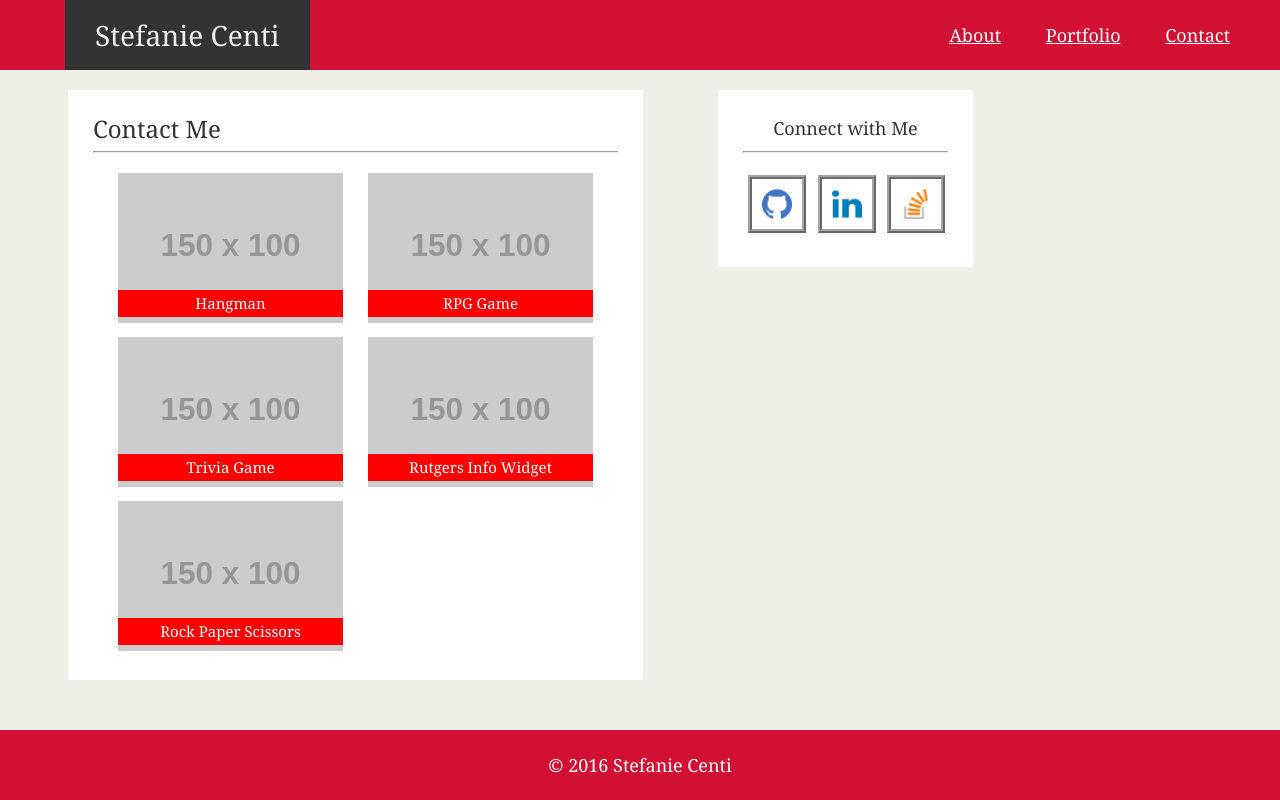
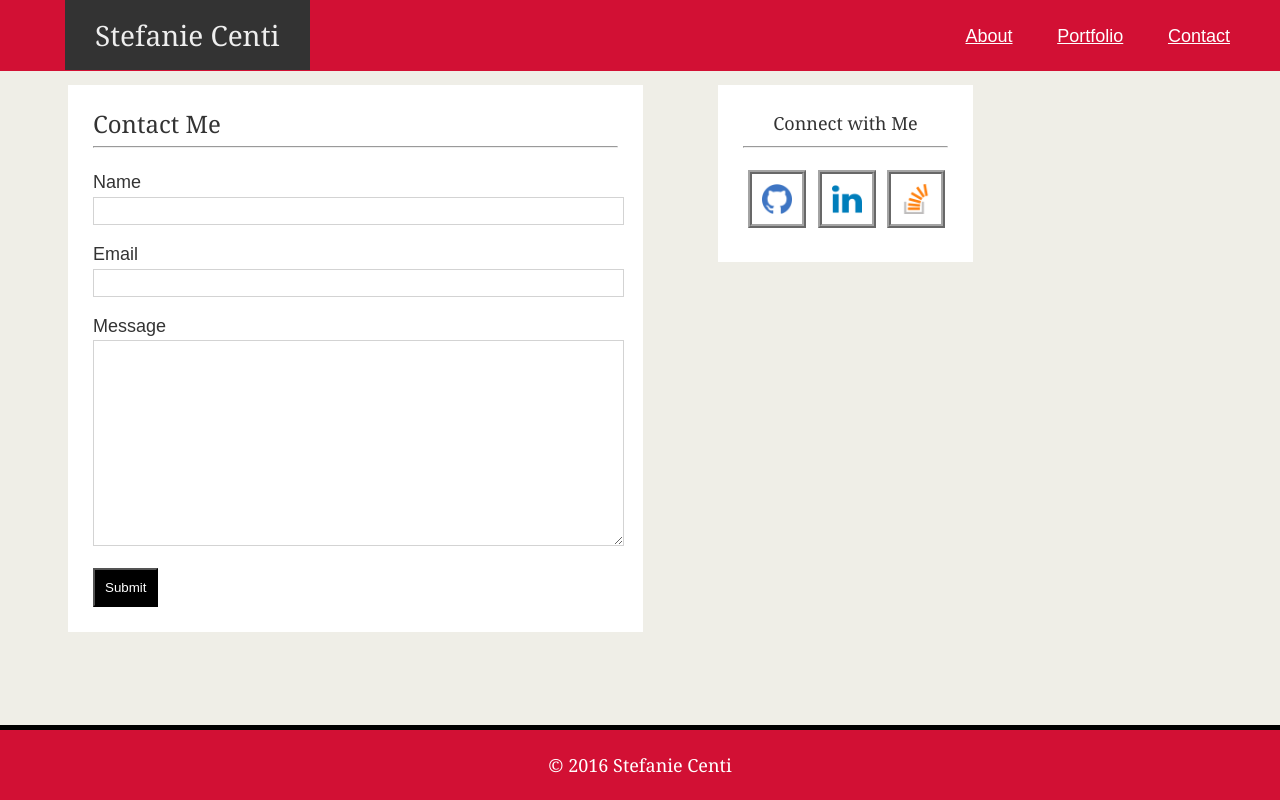
Before and after one commit to stefcenti/class-oct-2016, a PHP site: page /contact.html in a window 1280 px wide. Run offline with PHP 8.4, Linux system fonts and the light colour scheme; grey boxes labelled with a size stand in for pictures from a placeholder-image service; some libraries are stand-ins or nearby versions.

Commit message:
added fields to contact form

```diff
--- a/week01-html-css-git/homework/basic-portfolio/assets/css/style.css
+++ b/week01-html-css-git/homework/basic-portfolio/assets/css/style.css
@@ -8,6 +8,20 @@ Experiment with deleting lines of code from the CSS to see how it affects the we
 */
 html {
 	height: 100%;
+}
+
+h1, h2, h3, h4, h5, h6 {
+	font-family: 'Georgia', 'Times', 'Times New Roman', 'serif';
+	/*color: #777777;*/
+}
+
+label, input, textarea, li{
+	font-family: 'Arial', 'Helvetica', 'sans-serif';
+	/*color: #777777;*/
+}
+
+section, h1, h2, h3, h4, h5, div {
+	/*border: solid green 2px;*/
 }
 
 body {
@@ -24,10 +38,11 @@ body {
 
 header {
 	background: #d21034;
-	position: relative;
+	position: fixed;
 	line-height: 70px;
 	overflow: hidden;
 	width: 100%;
+	z-index: 5;
 }
 
 h1 {
@@ -69,19 +84,25 @@ p {
 	max-width: 1024px;
 	width: 525px;
 	position: relative;
-	top: 20px;
+	top: 110px;
 	margin: 0px auto 0 68px;
 }
 
 #main-bio,
-#bio-image {
+#bio-image,
+#contact-form {
 	float: left;
 }
 
-#main-bio {
+#main-bio,
+#contact-form {
 	background-color: white;
 	width: 100%;
 	padding: 25px;
+}
+
+#contact-form {
+	/*display: inline-block;*/
 }
 
 #contact-info {
@@ -128,6 +149,12 @@ p {
 	margin: 2px 2px 2px 5px;
 }
 
+/*** Portfolio Page Settings ***/
+
+.container {
+	top: 85px;
+}
+
 .portfolio-image {
 	position: relative;
 	width: 225px;
@@ -148,7 +175,7 @@ h5 {
 
 #portfolio-row{
 	background-color: white;
-	padding: 25px;
+	padding: 15px;
 	height: 540px;
 	width: 100%;
 	max-width: 1024px
@@ -164,12 +191,42 @@ h5 {
 	margin: 0 25px;
 }
 
+/*** Contact Page Settings ***/
+
+#label {
+	font-size: 15px;
+}
+
+#name-input,
+#email-input,
+#message-input{
+	line-height: 24px;
+	font-size: 15px;
+	width: 100%;
+	border: solid 1px lightgray;
+	margin-bottom: 15px;
+}
+
+#message-input{
+	height: 200px;
+}
+
+button {
+	background-color: black;
+	color: white;
+	padding: 10px;
+}
+
+/*** Footer Settings ***/
+
 footer {
 	color: white;
 	background-color: #d21034;
+	border-top: solid black 5px;
 	width: 100%;
 	line-height: 70px;
 	text-align: center;
 	position: fixed;
 	bottom: 0;
+	z-index: 5;
 }
--- a/week01-html-css-git/homework/basic-portfolio/contact.html
+++ b/week01-html-css-git/homework/basic-portfolio/contact.html
@@ -19,35 +19,23 @@
 
 	<div class="container">
 
-		<div id="portfolio-row">
+		<form id="contact-form">
 		<h2>Contact Me</h2>
 
 		<hr>
 
-		<section id="portfolio-col1">
+			<label>Name</label><br>
+			<input type="text" name="name" id="name-input"><br>
 
-			<img src="http://placehold.it/150x100" alt="Stefanie Centi" class="portfolio-image" id="port-image1">
-			<h5>Hangman</h5>
+			<label>Email</label><br>
+			<input type="email" name="email" id="email-input"><br>
 
-			<img src="http://placehold.it/150x100" alt="Stefanie Centi" class="portfolio-image" id="port-image2">
-			<h5>Trivia Game</h5>
+			<label>Message</label><br>
+			<textarea name="message" cols="40" rows="5" id="message-input"></textarea><br>
 
-			<img src="http://placehold.it/150x100" alt="Stefanie Centi" class="portfolio-image" id="port-image3">
-			<h5>Rock Paper Scissors</h5>
+			<button>Submit</button>
 
-
-		</section>
-
-		<section id="portfolio-col2">
-
-			<img src="http://placehold.it/150x100" alt="Stefanie Centi" class="portfolio-image" id="port-image4">
-			<h5>RPG Game</h5>
-
-			<img src="http://placehold.it/150x100" alt="Stefanie Centi" class="portfolio-image" id="port-image5">
-			<h5>Rutgers Info Widget</h5>
-
-		</section>
-		</div> <!-- portfolio row -->
+		</form> <!-- portfolio row -->
 
 		<section class="social-info" id="social-portfolio">
 			<h3>Connect with Me</h3>
--- a/week01-html-css-git/homework/basic-portfolio/p.html
+++ b/week01-html-css-git/homework/basic-portfolio/portfolio.html
@@ -1,7 +1,7 @@
 <!DOCTYPE html>
 <html>
 <head>
-	<meta charset="UTF-8">
+	<meta charset="utf-8">
 	<title>Stefanie Centi</title>
 	<link rel="stylesheet" type="text/css" href="assets/css/reset.css">
 	<!-- This critical line points your HTML to the CSS file. Notice the "relative" pathway  -->
```
